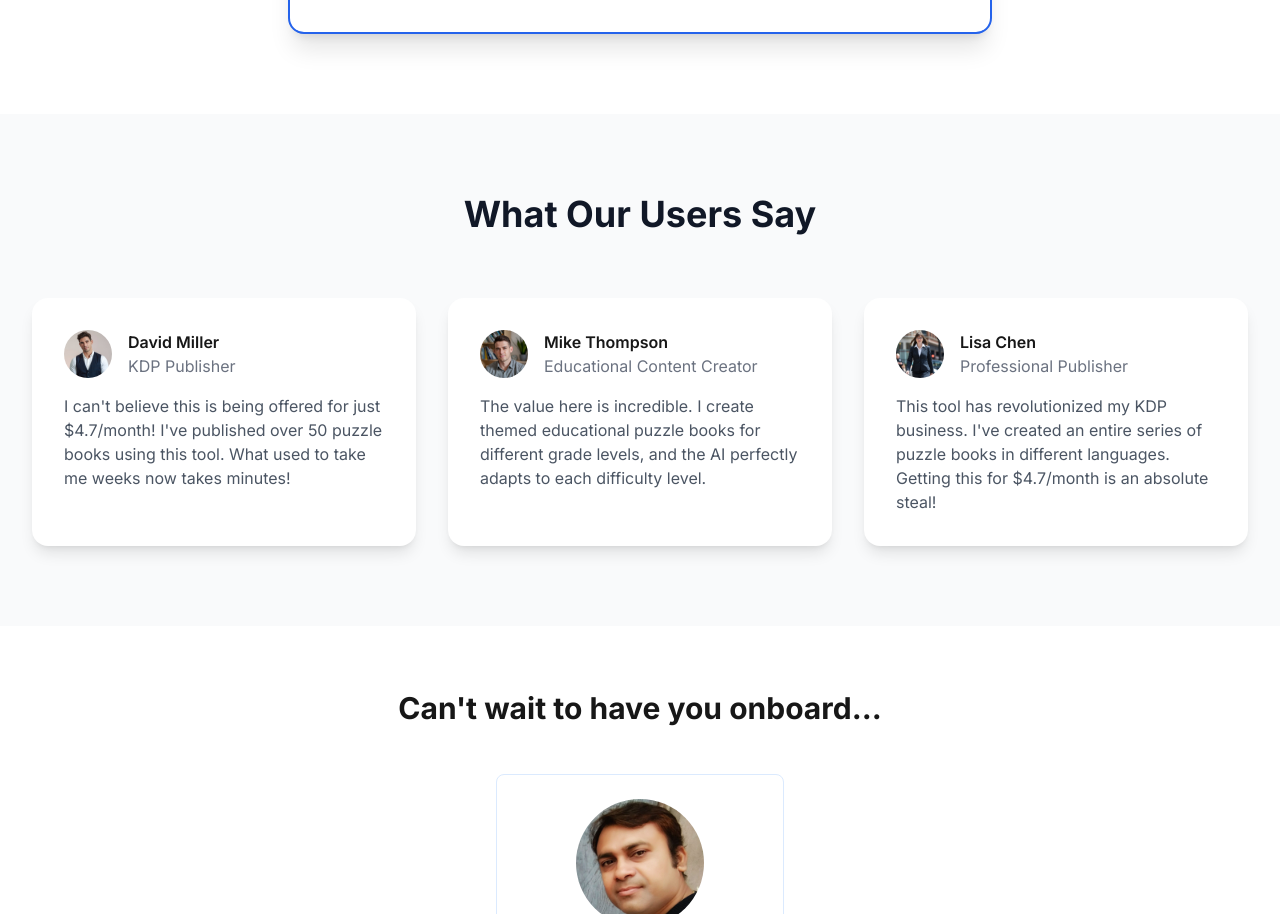
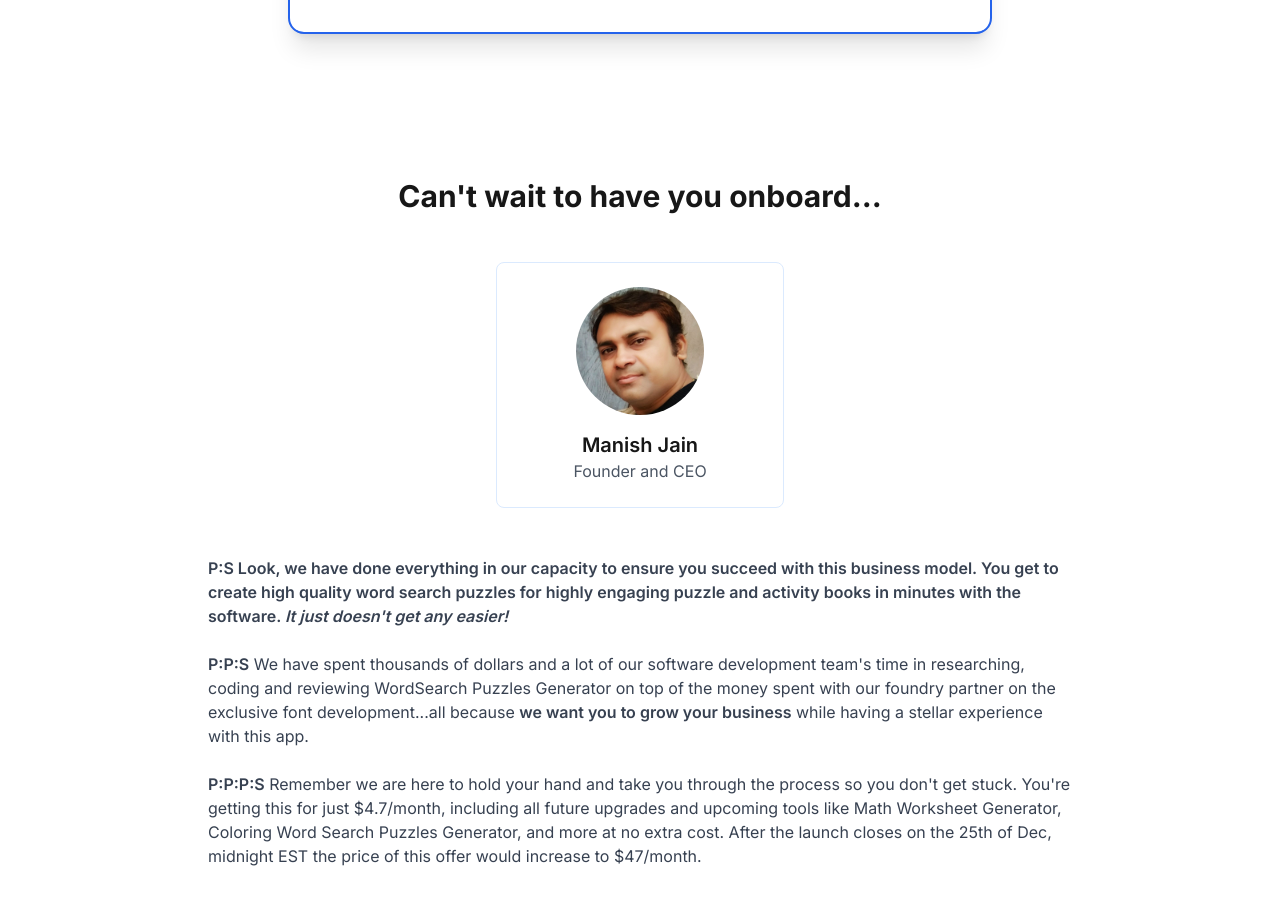
Before and after one commit to eshabava/puzzlesalespage, a Next.js app: page / in a window 1280 px wide. Shown: the part 3527-4441 px from the top of the page. Built offline with nearby package versions, Linux system fonts and the light colour scheme.

Commit message:
Update page.js

```diff
--- a/src/app/page.js
+++ b/src/app/page.js
@@ -3,7 +3,6 @@ import Hero from '@/components/home/Hero'
 import Features from '@/components/home/Features'
 import HowItWorks from '@/components/home/HowItWorks'
 import Pricing from '@/components/home/Pricing'
-import Testimonials from '@/components/home/Testimonials'
 import FAQ from '@/components/home/FAQ'
 import Founders from '@/components/Founders'
 import FinalCTA from '@/components/home/FinalCTA'
@@ -31,7 +30,6 @@ export default function Home() {
         <Features />
         <HowItWorks />
         <Pricing />
-        <Testimonials />
         <Founders />
         <FAQ />
         <FinalCTA />
```
